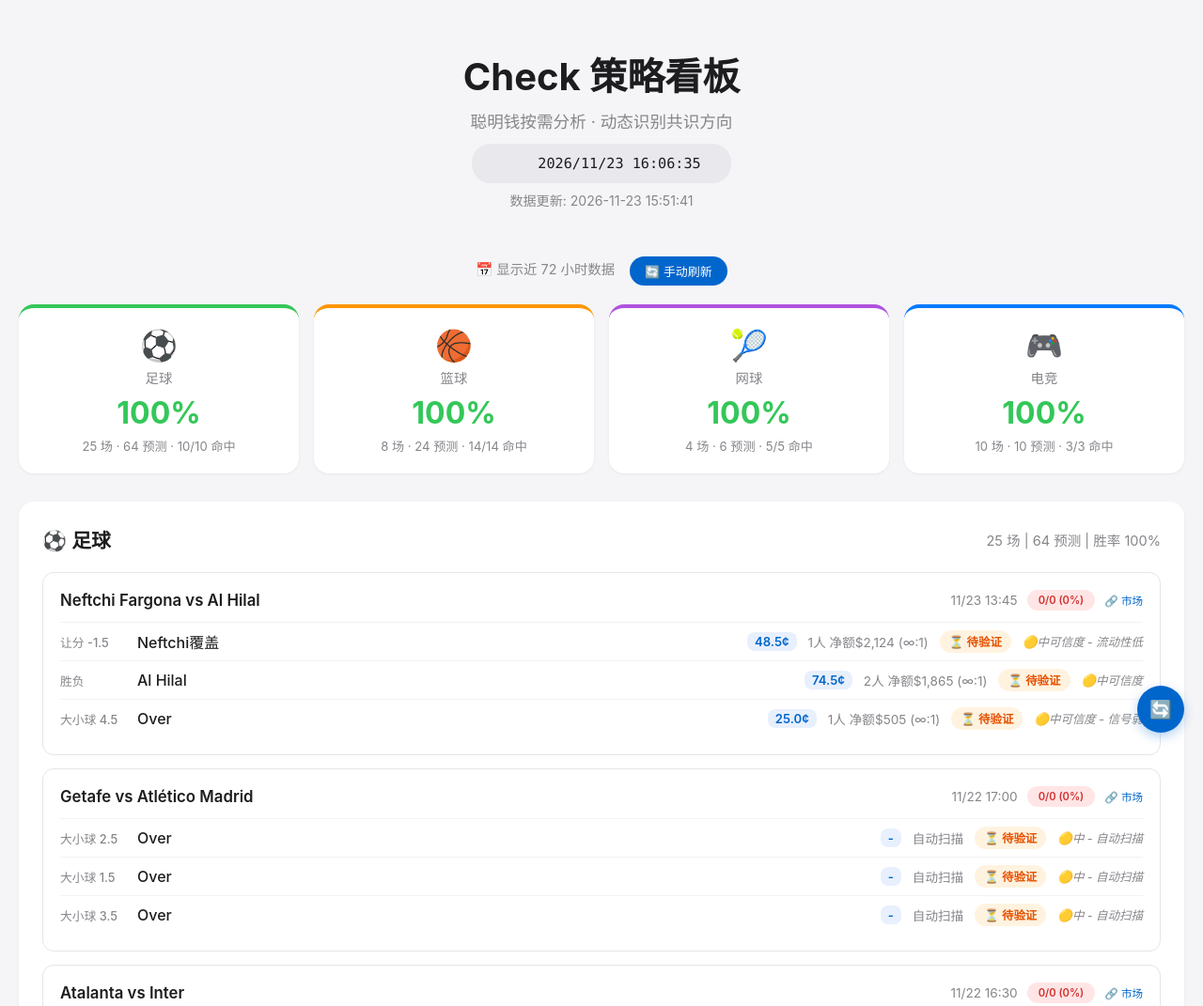
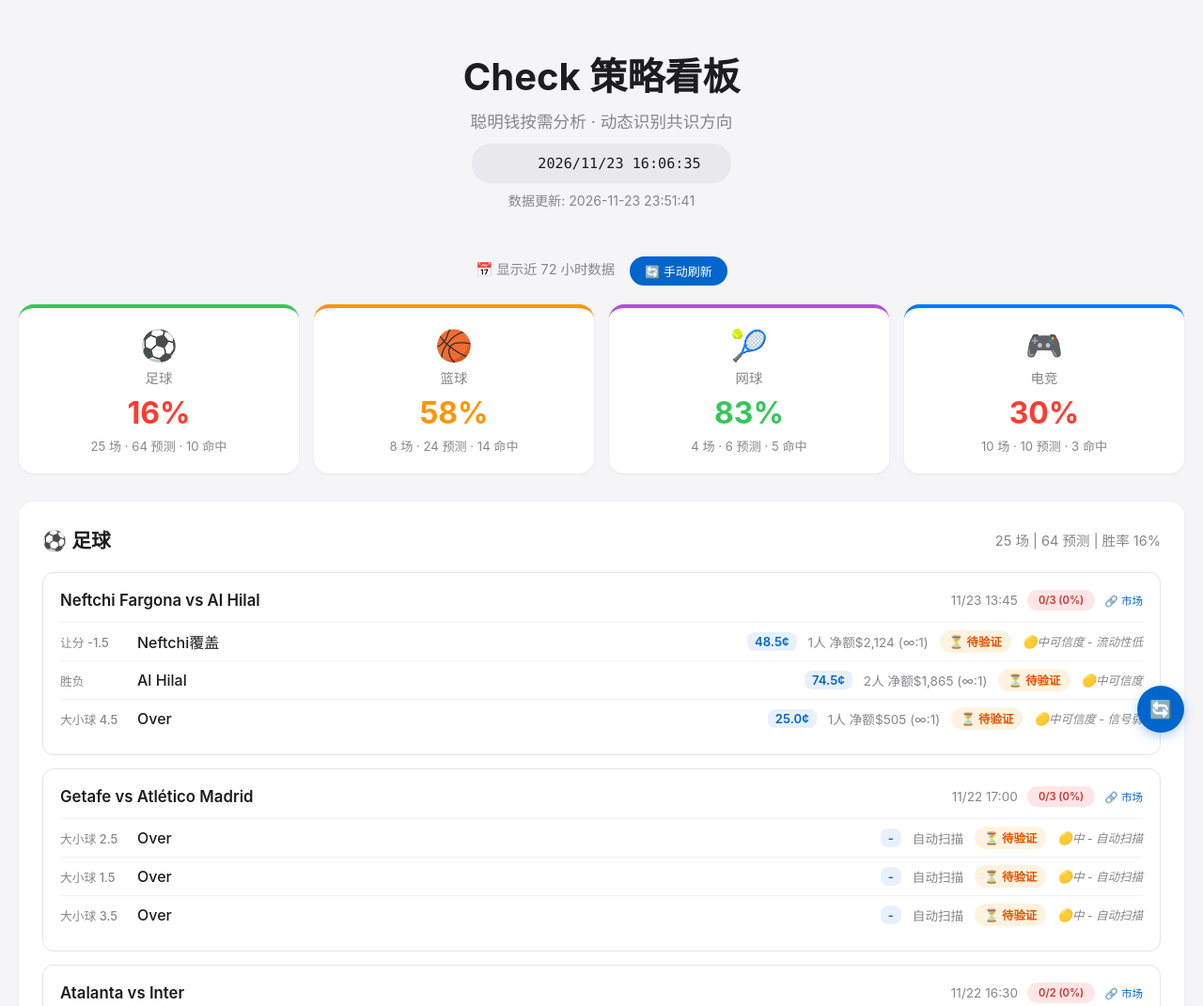
Before and after one commit to hou413/polymarket-dashboard, a plain HTML site: page index.html in a window 1280 px wide. Shown: the top 1071 px of the page at 94% size. Drawn offline with Linux system fonts and the light colour scheme.

Commit message:
Fix: winrate calculation and Beijing time display

```diff
--- a/index.html
+++ b/index.html
@@ -425,14 +425,14 @@
             }
 
             for (const [cat, info] of Object.entries(cats)) {
-                const rate = info.verified > 0 ? Math.round(info.hits / info.verified * 100) : 0;
+                const rate = info.preds > 0 ? Math.round(info.hits / info.preds * 100) : 0;
                 const rateEl = document.getElementById(cat === 'football' ? 'fbRate' : cat === 'basketball' ? 'bbRate' : cat === 'tennis' ? 'tnRate' : 'esRate');
                 const detailEl = document.getElementById(cat === 'football' ? 'fbDetail' : cat === 'basketball' ? 'bbDetail' : cat === 'tennis' ? 'tnDetail' : 'esDetail');
                 const statsEl = document.getElementById(cat + 'Stats');
 
                 rateEl.textContent = rate + '%';
                 rateEl.className = 'cat-winrate ' + (rate >= 60 ? 'high' : rate >= 40 ? 'mid' : 'low');
-                detailEl.textContent = `${info.matches} 场 · ${info.preds} 预测 · ${info.hits}/${info.verified} 命中`;
+                detailEl.textContent = `${info.matches} 场 · ${info.preds} 预测 · ${info.hits} 命中`;
                 statsEl.textContent = `${info.matches} 场 | ${info.preds} 预测 | 胜率 ${rate}%`;
             }
 
@@ -452,8 +452,8 @@
                 for (const h of sorted) {
                     const preds = h.predictions_list || [];
                     const hits = preds.filter(p => p.hit === true).length;
-                    const verified = preds.filter(p => p.hit !== null && p.hit !== undefined).length;
-                    const acc = verified > 0 ? Math.round(hits / verified * 100) : 0;
+                    const totalPreds = preds.length;
+                    const acc = totalPreds > 0 ? Math.round(hits / totalPreds * 100) : 0;
                     const overallClass = acc >= 60 ? 'badge-win' : acc >= 30 ? 'badge-pending' : 'badge-loss';
 
                     html += `<div class="match-card">
@@ -463,7 +463,7 @@
                             </div>
                             <div class="match-meta">
                                 <span>${formatDate(h.timestamp)}</span>
-                                <span class="overall-badge ${overallClass}">${hits}/${verified} (${acc}%)</span>
+                                <span class="overall-badge ${overallClass}">${hits}/${totalPreds} (${acc}%)</span>
                                 ${h.link ? `<span class="match-link"><a href="${h.link}" target="_blank">🔗 市场</a></span>` : ''}
                             </div>
                         </div>`;
@@ -491,7 +491,15 @@
                 el.innerHTML = html;
             }
 
-            document.getElementById('lastUpdate').textContent = data.lastUpdate || '-';
+            // 将 UTC 时间转换为北京时间
+            function toBeijingTime(utcStr) {
+                if (!utcStr) return '-';
+                const utc = new Date(utcStr.replace(' ', 'T') + 'Z');
+                const bj = new Date(utc.getTime() + 8 * 60 * 60 * 1000);
+                return bj.toISOString().replace('T', ' ').substring(0, 19);
+            }
+
+            document.getElementById('lastUpdate').textContent = toBeijingTime(data.lastUpdate) || '-';
         }
 
         function renderEmptyState() {
```
